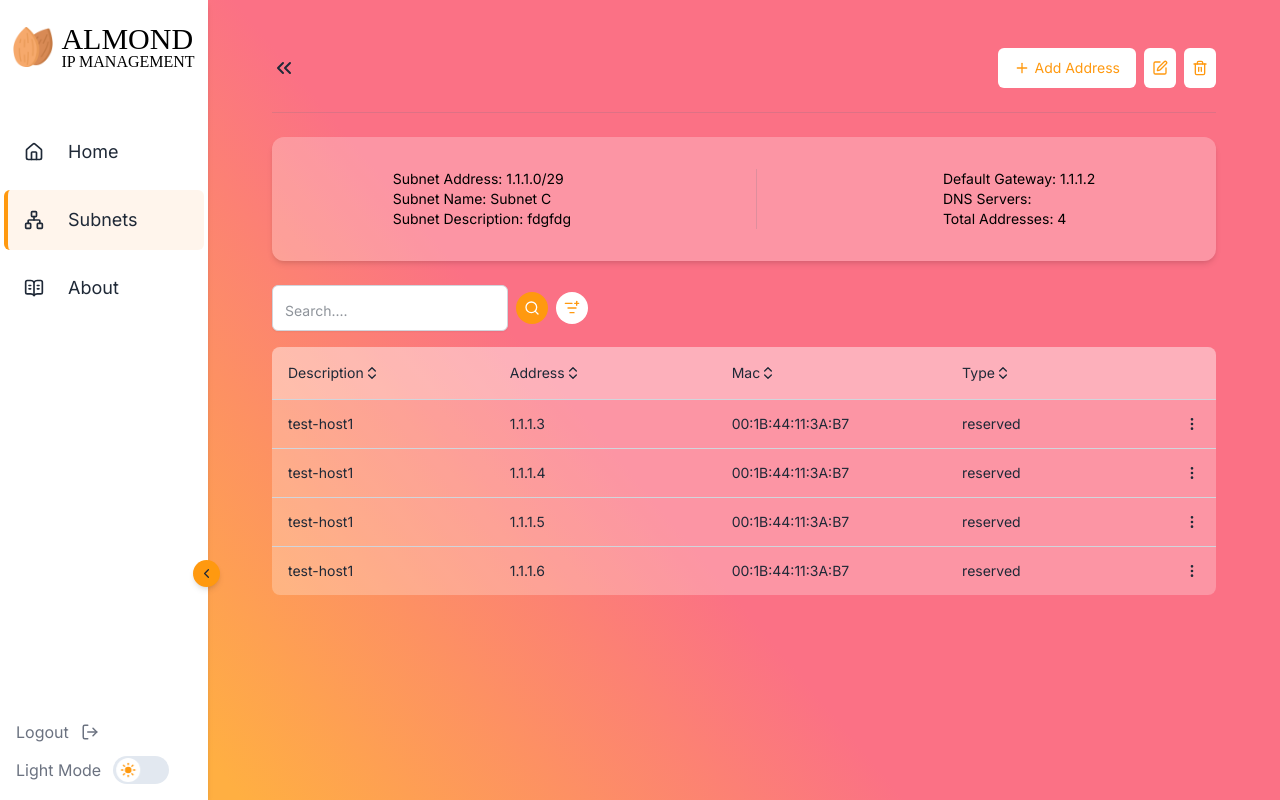
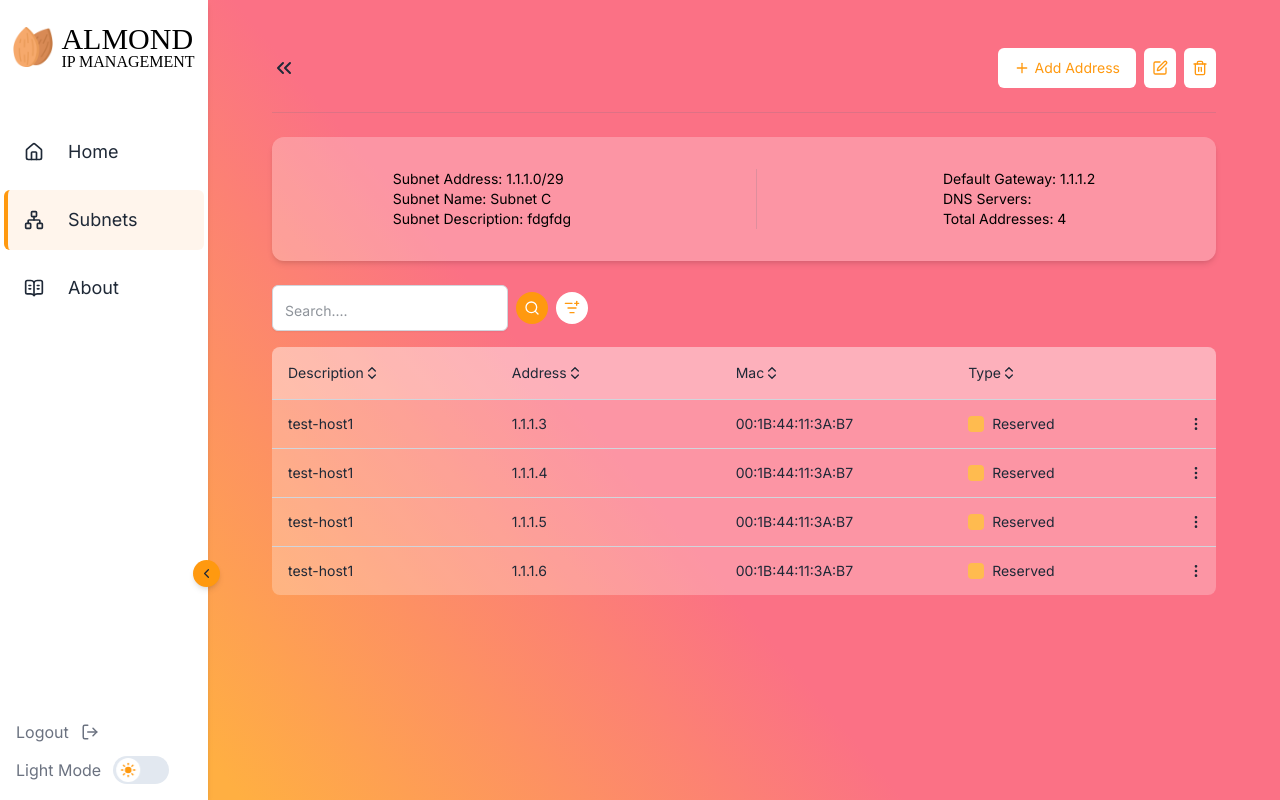
Before and after one commit to shakedGoffer/almond-ipam-new, a React (Vite) app: page /subnets/1.1.1.0 in a window 1280 px wide. Built offline with nearby package versions, Linux system fonts and the light colour scheme; a web font is replaced by a local one.

Commit message:
feat: add cell content randering spesification by cell colume id

```diff
--- a/src/components/DataTable/Table.tsx
+++ b/src/components/DataTable/Table.tsx
@@ -92,19 +92,36 @@ export function DataTable<TData, TValue>({
 
 function DataTableCell<TData>({ cell }: { cell: Cell<TData, unknown> }) {
   const cellID = cell.column.id;
+  const cellValue = cell.getValue() as string | number;
+
+  const cellContent = ({ cellID }: { cellID: string }) => {
+    if (cellID === "usage") {
+      return <UsageBar usagePercentage={cellValue as number} />;
+    }
+    if (cellID === "type") {
+      return (
+        <div className="flex flex-row gap-2 items-center">
+          <div
+            className="size-4 rounded-sm"
+            style={{ backgroundColor: `var(--color-address-${cellValue}` }}
+          />
+          <span className="capitalize">{cellValue} </span>
+        </div>
+      );
+    }
+    return flexRender(cell.column.columnDef.cell, cell.getContext());
+  };
+
   return (
     <TableCell
       className={cn(
-        " px-4 min-w-36",
+        "px-4 min-w-36",
         cellID === "usage" && "min-w-50",
-        (cellID === "actions" || cellID === "more") && "w-fit text-center px-1 min-w-0 w-12",
+        (cellID === "actions" || cellID === "more") &&
+          "w-fit text-center px-1 min-w-0 w-10",
       )}
     >
-      {cellID === "usage" ? (
-        <UsageBar usagePercentage={cell.getValue() as number} />
-      ) : (
-        flexRender(cell.column.columnDef.cell, cell.getContext())
-      )}
+      {cellContent({ cellID })}
     </TableCell>
   );
 }
```
